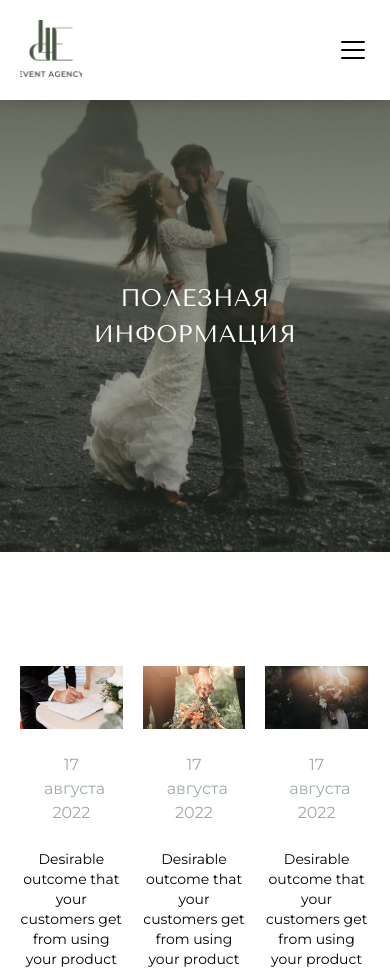
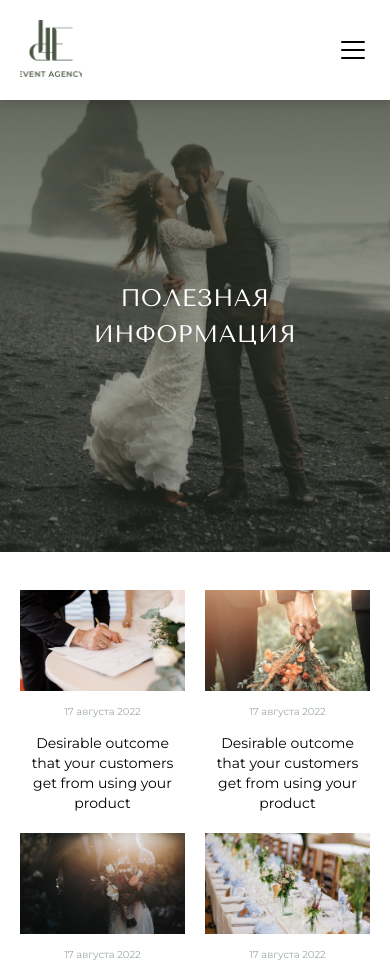
Before and after one commit to illiafreeman/peony, a plain HTML site: page info.html in a window 390 px wide. Shown: the top 972 px of the page. Drawn offline with nearby package versions, Linux system fonts and the light colour scheme.

Commit message:
ex responsive

```diff
--- a/css/_query.scss
+++ b/css/_query.scss
@@ -468,8 +468,14 @@ body {
 .welcome {
     gap: 40px;
 }
-
-
+.info{
+    padding: 38px 0 0;
+}
+.info__item-date {
+    font-size: 14px;
+    line-height: 22px;
+    padding: 16px;
+}
 
 
 
@@ -527,11 +533,22 @@ body {
 .form .container {
     gap: 0;
 }
+.info__item {
+    width: calc(50% - 10px);
+    cursor: pointer;
+    display: block;
+}
+.info__item-date {
+    font-size: 10px;
+    line-height: 22px;
+    padding: 10px;
+}
+
+
+}
 
 
 
-
-}
 @media only screen and (max-width: 600px) {
 .var__desc, .var__pic{
     width: 100%;
```
Also changed, not shown: css/main.css, 1 other file.
